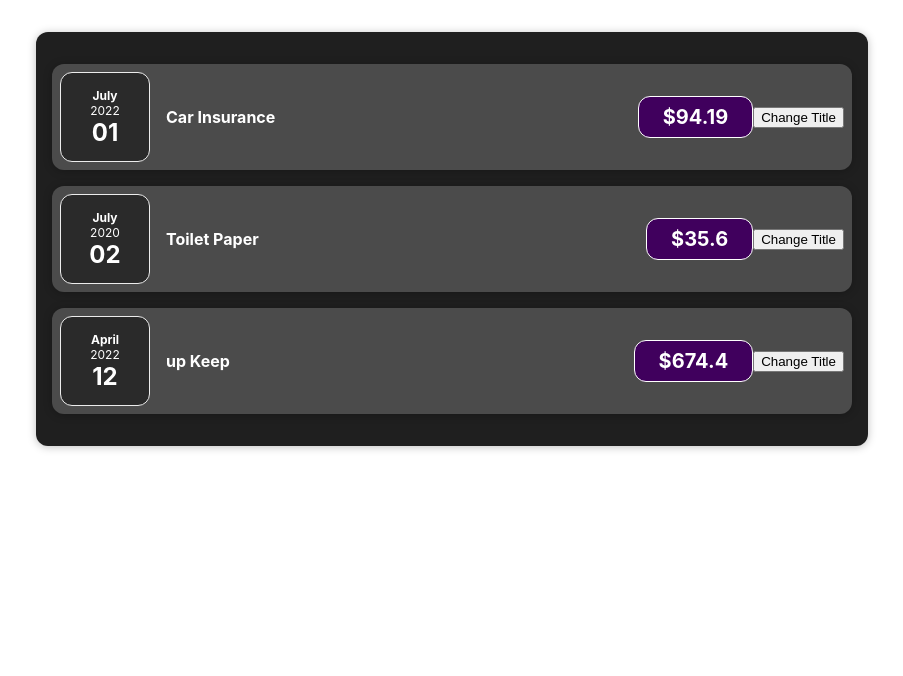
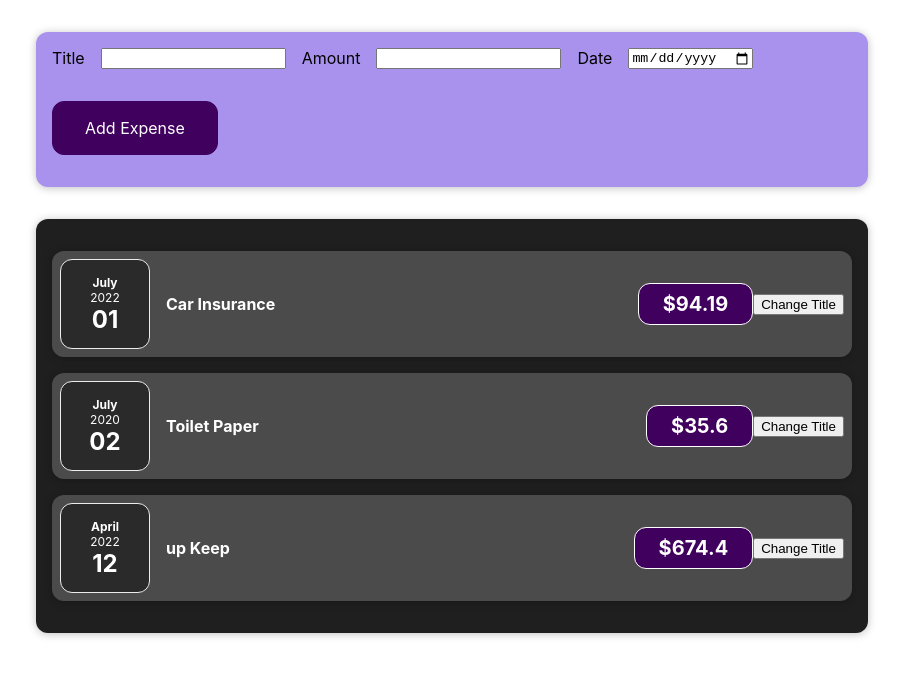
Before and after one commit to EmilyRacheal/my-expense-tracker, a React (Create React App) app: page / in a window 1280 px wide. Shown: the top 676 px of the page, without its empty margins (188-1091 px from the left). Built offline with nearby package versions, Linux system fonts and the light colour scheme.

Commit message:
added form component

```diff
--- a/src/App.js
+++ b/src/App.js
@@ -2,6 +2,7 @@
 
 import { useState } from "react";
 import Expense from "./components/Expense/Expense.jsx";
+import NewExpense from "./components/NewExpense/newExpense";
 
 const App = () => {
   const expense = [
@@ -24,6 +25,7 @@
 
   return (
     <div className="App">
+      <NewExpense />
       <Expense item={expense} />
     </div>
   );
--- /dev/null
+++ b/src/components/ExpenseForm/Expenseform.css
@@ -0,0 +1,26 @@
+.new-expense__controls {
+  display: flex;
+  flex-wrap: wrap;
+  gap: 1rem;
+  margin-bottom: 1rem;
+  text-align: left;
+}
+
+.new-expense__control label {
+  font-weight: bold;
+  margin-bottom: 0.5rem;
+  display: block;
+}
+
+.new-expense__control input {
+  font: inherit;
+  padding: 0.5rem;
+  border-radius: 6px;
+  border: 1px solid #ccc;
+  width: 20rem;
+  max-width: 100%;
+}
+
+.new-expense__actions {
+  text-align: right;
+}
--- /dev/null
+++ b/src/components/ExpenseForm/Expenseform.jsx
@@ -0,0 +1,28 @@
+import React from "react";
+import "../ExpenseForm/Expenseform.css";
+
+function Expenseform() {
+  return (
+    <form action="">
+      <div className="new-expense__controls">
+        <div className="new-expense__controls">
+          <label>Title</label>
+          <input type="text" />
+        </div>
+        <div className="new-expense__controls">
+          <label>Amount</label>
+          <input type="number" min="0.01" step="0.01" />
+        </div>
+        <div className="new-expense__controls">
+          <label>Date</label>
+          <input type="date" min="2019-01-01" step="2022-12-31" />
+        </div>
+        <div className="new-expense__actions">
+          <button type="submit">Add Expense</button>
+        </div>
+      </div>
+    </form>
+  );
+}
+
+export default Expenseform;
--- a/src/components/NewExpense/newExpense.jsx
+++ b/src/components/NewExpense/newExpense.jsx
@@ -1,12 +1,13 @@
 import React from "react";
 import "../NewExpense/newExpense.css";
+import Expenseform from "../ExpenseForm/Expenseform";
 
-function newExpense() {
+function NewExpense() {
   return (
-    <div>
-      <form action=""></form>
+    <div className="new-expense">
+      <Expenseform />
     </div>
   );
 }
 
-export default newExpense;
+export default NewExpense;
```
